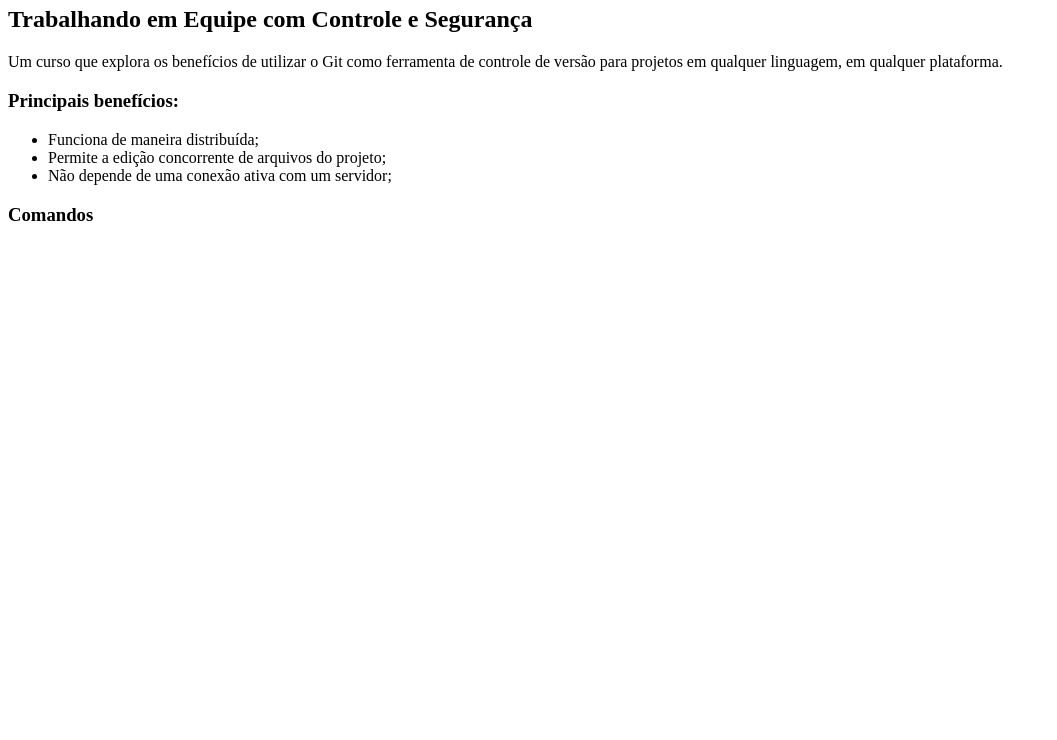
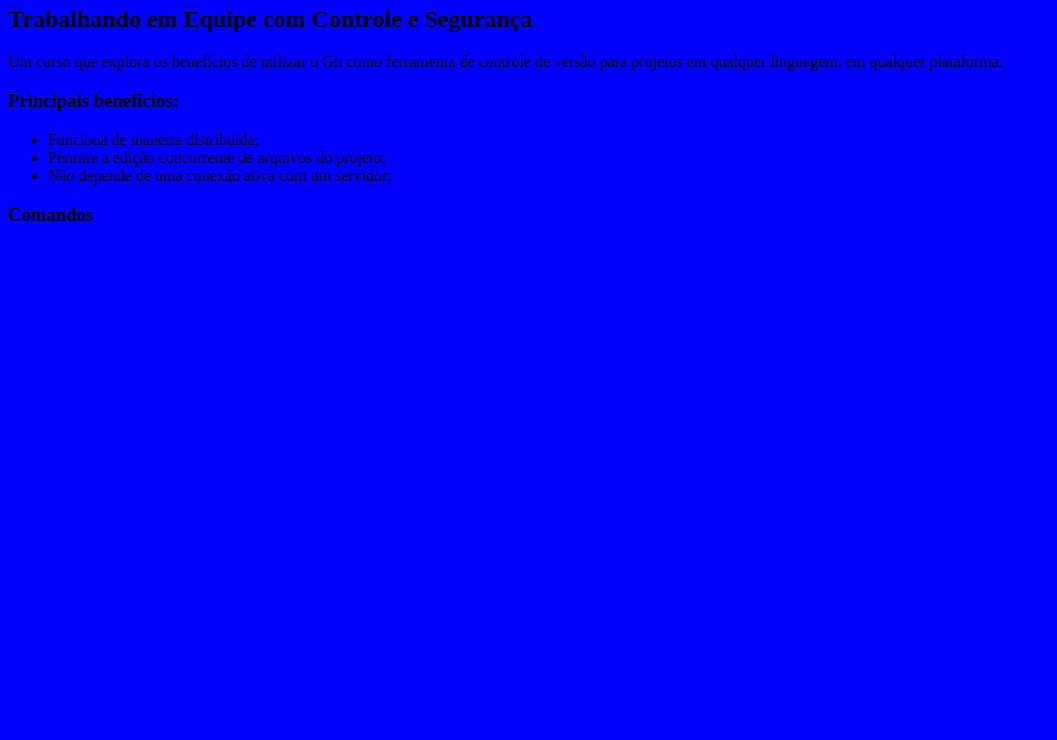
Before and after one commit to vcoutinho/curso-git, a plain HTML site: page index.html in a window 1280 px wide. Shown: the part 60-800 px from the top of the page, without its empty margins (0-1057 px from the left). Drawn offline with Linux system fonts and the light colour scheme.

Commit message:
Adicionando estilo para a nossa pagina iapi

```diff
--- /dev/null
+++ b/design.css
@@ -0,0 +1,3 @@
+body {
+  background-color: blue;
+}
--- a/index.html
+++ b/index.html
@@ -1,5 +1,6 @@
 <html>
     <head>
+        <link rel="stylesheet" type="text/css" href="./design.css"/>
     </head>
     <body>
         <h1>Git</h1>
```
